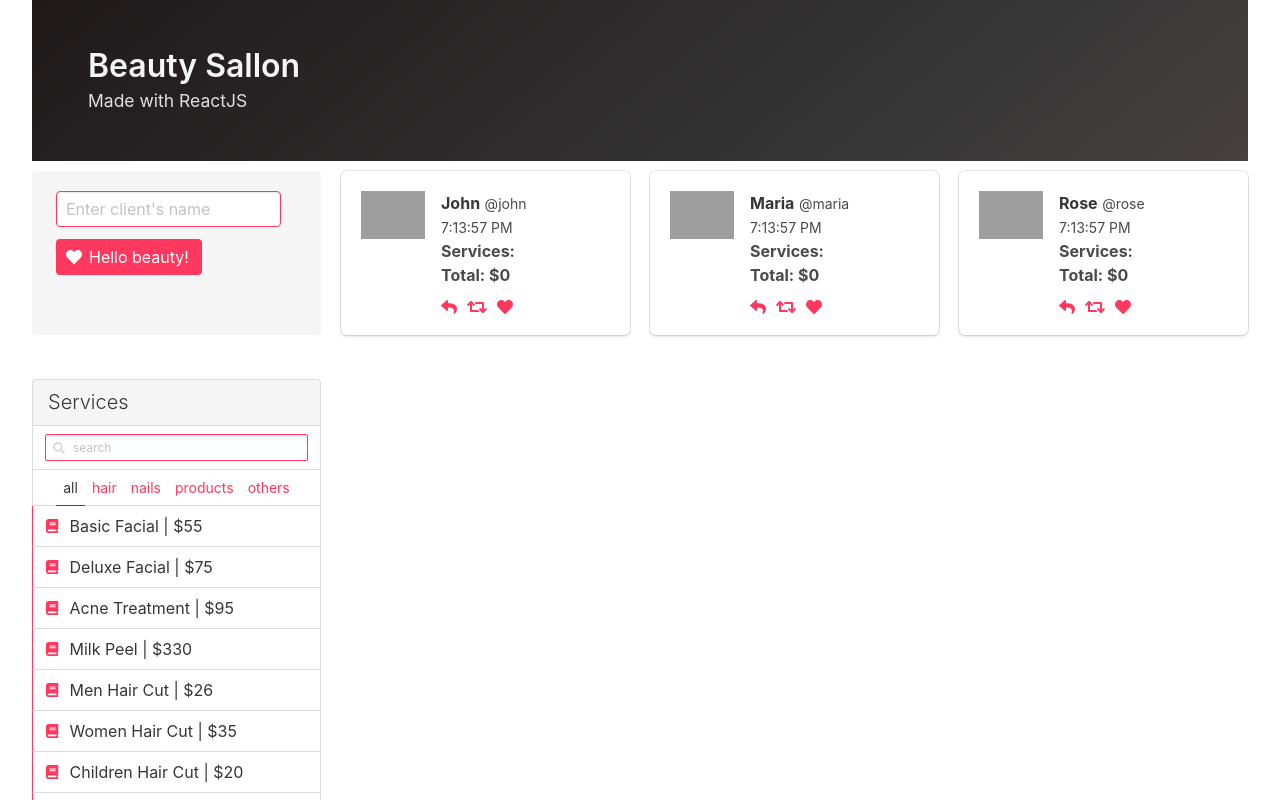
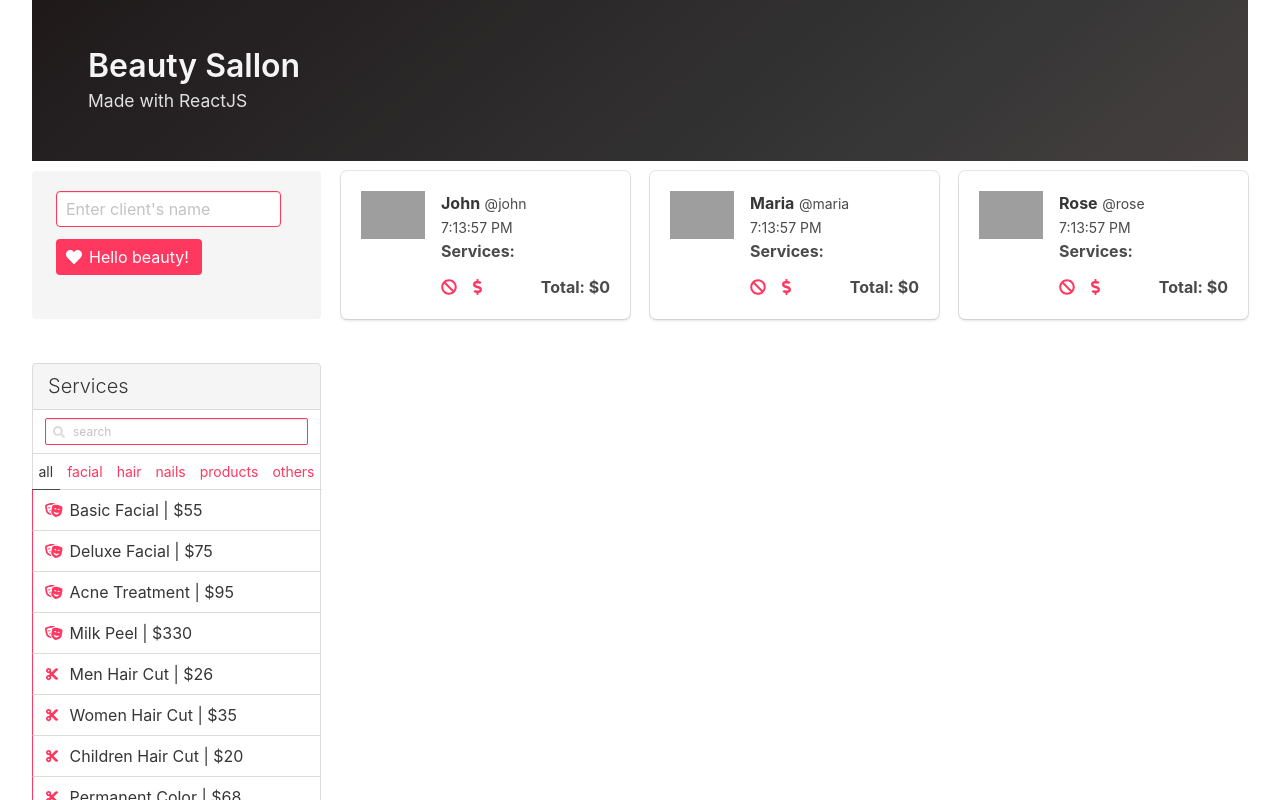
Before and after one commit to karonlewin/react-redux-beauty-salon, a React (Create React App) app: page / in a window 1280 px wide. Shown: the top 800 px of the page. Built offline with nearby package versions, Linux system fonts and the light colour scheme; grey boxes are pictures that could not be loaded.

Commit message:
Adding category's icons and some minor improvements.

```diff
--- /dev/null
+++ b/src/components/CategoryIcon.js
@@ -0,0 +1,32 @@
+import React from 'react';
+
+class CategoryIcon extends React.Component {
+  categoryIcon = (category) => {
+    switch (category) {
+      case 'facial':
+        return 'fa-theater-masks';
+        break;
+      case 'hair':
+        return 'fa-cut';
+        break;
+      case 'nails':
+        return 'fa-hand-scissors';
+        break;
+      case 'products':
+        return 'fa-burn'
+        break;
+      default:
+        return 'fa-shopping-cart'
+    }
+  }
+
+  render(){
+    return (
+      <span className="panel-icon has-text-danger">
+        <i className={"fas " + this.categoryIcon(this.props.category)} aria-hidden="true"></i>
+      </span>
+    )
+  }
+}
+
+export default CategoryIcon;
--- a/src/components/ClientServices.js
+++ b/src/components/ClientServices.js
@@ -26,27 +26,25 @@ class ClientServices extends React.Component {
               {this.props.client.services.map((service, index) => (
                 <Service service={service} onDragService={(event) => event.preventDefault()}/>
               ))}
-              <ClientTotal services={this.props.client.services}/>
             </div>
             <nav className="level is-mobile">
               <div className="level-left">
                 <a className="level-item" aria-label="reply">
                   <span className="icon is-small has-text-danger">
-                    <i className="fas fa-reply" aria-hidden="true"></i>
-                  </span>
-                </a>
-                <a className="level-item" aria-label="retweet">
-                  <span className="icon is-small has-text-danger">
-                    <i className="fas fa-retweet" aria-hidden="true"></i>
+                    <i className="fas fa-ban" aria-hidden="true"></i>
                   </span>
                 </a>
                 <a className="level-item" aria-label="like">
                   <span className="icon is-small has-text-danger">
-                    <i className="fas fa-heart" aria-hidden="true"></i>
+                    <i className="fas fa-dollar-sign" aria-hidden="true"></i>
                   </span>
                 </a>
               </div>
+              <div className="level-right">
+                <ClientTotal services={this.props.client.services}/>
+              </div>
             </nav>
+
           </div>
         </article>
       </div>
--- a/src/components/Service.js
+++ b/src/components/Service.js
@@ -1,5 +1,6 @@
 import React from 'react';
 import { connect } from 'react-redux';
+import CategoryIcon from './CategoryIcon'
 
 class Service extends React.Component {
   onDragService = (event, service) => {
@@ -14,9 +15,7 @@ class Service extends React.Component {
   render (){
     return (
       <a className="panel-block is-active" draggable onDrag={event => this.onDragService(event, this.props.service)}>
-        <span className="panel-icon has-text-danger">
-          <i className="fas fa-book" aria-hidden="true"></i>
-        </span>
+        <CategoryIcon category={this.props.service.category}/>
         {this.props.service.name} | ${this.props.service.price}
       </a>
     )
--- a/src/components/ServicesList.js
+++ b/src/components/ServicesList.js
@@ -28,6 +28,7 @@ class ServicesList extends React.Component {
         </div>
         <p className="panel-tabs">
           <a className={this.props.serviceCategoryFilter === '' ? 'is-active ' : '' + "has-text-danger"} onClick={() => this.onCategoryClick('')}>all</a>
+          <a className={this.props.serviceCategoryFilter === 'facial' ? 'is-active ' : '' + "has-text-danger"} onClick={() => this.onCategoryClick('facial')}>facial</a>
           <a className={this.props.serviceCategoryFilter === 'hair' ? 'is-active ' : '' + "has-text-danger"} onClick={() => this.onCategoryClick('hair')}>hair</a>
           <a className={this.props.serviceCategoryFilter === 'nails' ? 'is-active ' : '' + "has-text-danger"} onClick={() => this.onCategoryClick('nails')}>nails</a>
           <a className={this.props.serviceCategoryFilter === 'products' ? 'is-active ' : '' + "has-text-danger"} onClick={() => this.onCategoryClick('products')}>products</a>
@@ -35,7 +36,7 @@ class ServicesList extends React.Component {
         </p>
 
         {this.props.filteredServices.map((service, index) => (
-          <Service service={service}/>
+          <Service service={service} key={service.name}/>
         ))}
       </nav>
     )
@@ -44,7 +45,7 @@ class ServicesList extends React.Component {
 
 const mapStateToProps = state => ({
   filteredServices: state.services.filter(
-    service => service.name.toLowerCase().startsWith(state.serviceFilter.toLowerCase()) &&
+    service => service.name.toLowerCase().match(state.serviceFilter.toLowerCase()) &&
                 service.category === (state.serviceCategoryFilter === '' ? service.category : state.serviceCategoryFilter)
   ),
   serviceCategoryFilter: state.serviceCategoryFilter
```
